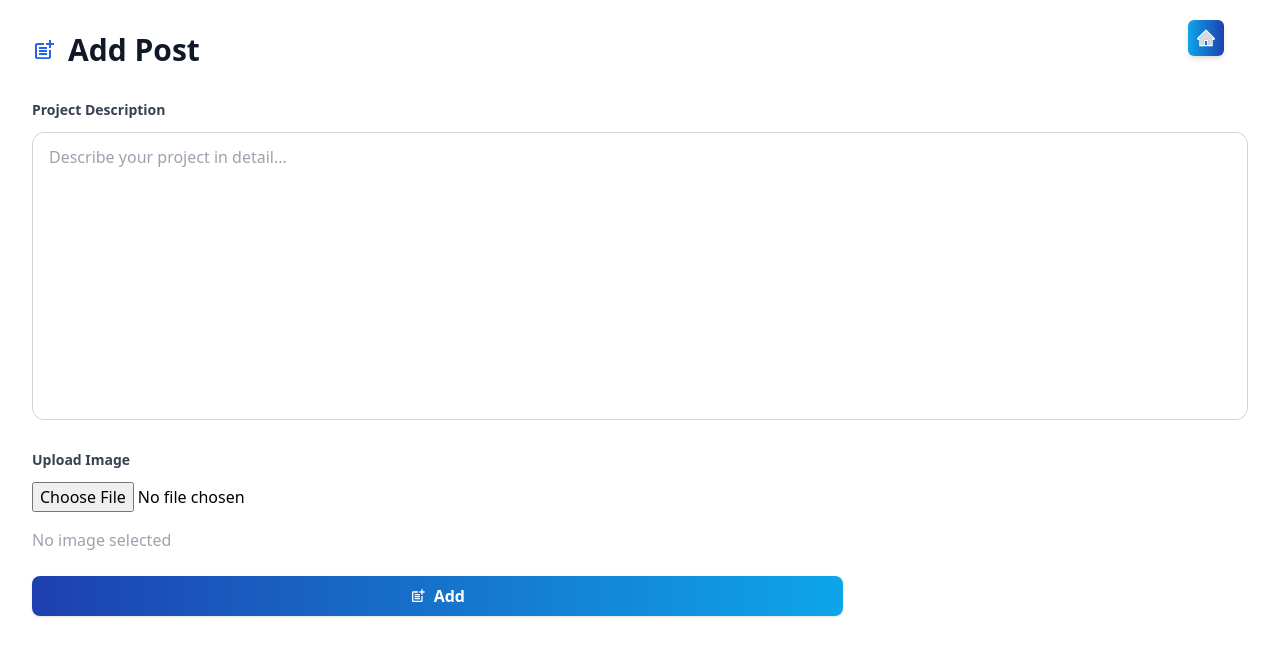
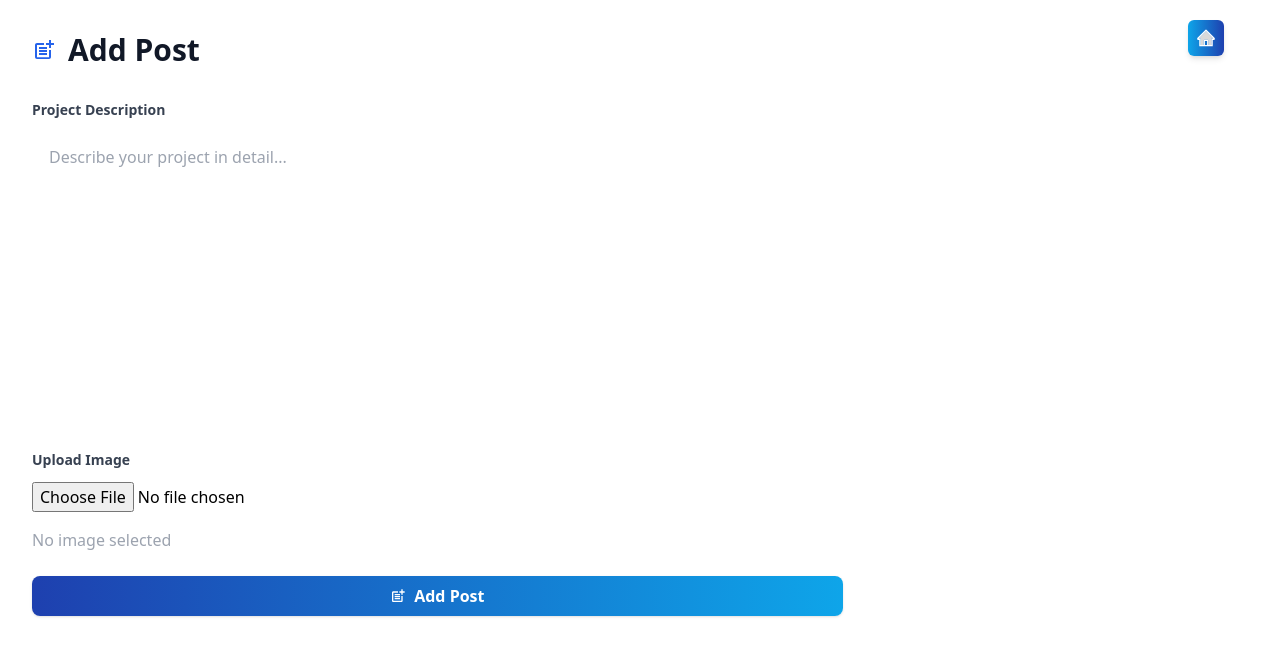
Before and after one commit to motiHaliva/DEV_MATCH, a React (Vite) app in the folder client/: page /createPost in a window 1280 px wide. Shown: the top 656 px of the page. Built offline with nearby package versions, Linux system fonts and the light colour scheme; no server answers.

Commit message:
Enhance SignUp and CreatePost components: add loading state management, improve form handling, and refine UI interactions

```diff
--- a/client/src/features/auth/SignUp.tsx
+++ b/client/src/features/auth/SignUp.tsx
@@ -3,12 +3,12 @@ import { Link, useNavigate } from "react-router-dom";
 import logo from "../../images/logo.png";
 import Button from "../../ui/Button";
 import Input from "../../ui/Input";
+import Loader from "../../ui/Louder";
 import { FaEnvelope, FaLock, FaPhone } from "react-icons/fa";
 import { toast } from "react-toastify";
-import { signUpUser } from "../../api/authApi"
+import { signUpUser } from "../../api/authApi";
 import { validateSignUpForm } from "../../utils/formUserValidate";
 import { useAuth } from "../auth/AuthContext";
-
 
 type SignUpProps = {
   firstname: string;
@@ -29,18 +29,24 @@ const SignUp = () => {
     email: "",
     password: "",
     role: "freelancer",
-    phone: ""
+    phone: "",
   });
 
   const [error, setError] = useState("");
   const [isLoading, setIsLoading] = useState(false);
 
-  const handleChange = (e: React.ChangeEvent<HTMLInputElement | HTMLSelectElement>) => {
+  const handleChange = (
+    e: React.ChangeEvent<HTMLInputElement | HTMLSelectElement>
+  ) => {
     setFormData({ ...formData, [e.target.name]: e.target.value });
   };
 
   const handleSubmit = async (e: React.FormEvent) => {
     e.preventDefault();
+
+    // ✅ מונע שליחה כפולה
+    if (isLoading) return;
+
     setError("");
 
     if (!validateSignUpForm(formData, setError)) return;
@@ -48,6 +54,7 @@ const SignUp = () => {
     setIsLoading(true);
     try {
       const response = await signUpUser(formData);
+
       console.log("📱 Phone number being sent:", formData.phone);
       console.log("✅ SignUp successful, user data:", response.data.user);
 
@@ -55,9 +62,9 @@ const SignUp = () => {
 
       toast.success("ההרשמה הצליחה!");
       navigate("/profile");
-
     } catch (err: any) {
-      const errorMessage = err.response?.data?.error;
+      const errorMessage =
+        err?.response?.data?.error || "Something went wrong. Please try again.";
       setError(errorMessage);
       toast.error(errorMessage);
     } finally {
@@ -66,10 +73,14 @@ const SignUp = () => {
   };
 
   return (
-    <div className="">
+    <div className="flex justify-center">
+      {isLoading ? (
+        // ✅ בזמן יצירה: מציג Loader במקום הטופס
+        <Loader />
+      ) : (
         <form
           onSubmit={handleSubmit}
-        className=" text-center mt-9 p-5 shadow-xl md:w-1/2"
+          className="text-center mt-9 p-5 shadow-xl md:w-1/2"
         >
           <img className="w-24 rounded-full mx-auto" src={logo} alt="logo" />
           <h1 className="text-2xl font-bold py-6">Create your account</h1>
@@ -127,9 +138,11 @@ const SignUp = () => {
             onChange={handleChange}
           />
 
-
           <div className="text-left mt-5 flex items-center">
-          <label className="block font-medium mb-1 text-left mr-3" htmlFor="role">
+            <label
+              className="block font-medium mb-1 text-left mr-3"
+              htmlFor="role"
+            >
               Role:
             </label>
             <select
@@ -146,16 +159,17 @@ const SignUp = () => {
           </div>
 
           {error && (
-          <p className="text-red-600 text-sm mt-4 mb-2 font-medium">{error}</p>
+            <p className="text-red-600 text-sm mt-4 mb-2 font-medium">
+              {error}
+            </p>
           )}
 
           <div className="my-9">
             <Button
-            text={isLoading ? "Creating account..." : "Create account"}
+              text="Create account"
               variant="primary"
               className="p-3"
               type="submit"
-            disabled={isLoading}
             />
           </div>
 
@@ -163,6 +177,7 @@ const SignUp = () => {
             <h3>Back to sign in</h3>
           </Link>
         </form>
+      )}
     </div>
   );
 };
--- a/client/src/features/posts/CreatePost.tsx
+++ b/client/src/features/posts/CreatePost.tsx
@@ -21,6 +21,7 @@ const CreatePost = ({ onPostCreated }: CreatePostProps) => {
   });
   const { currentUser } = useAuth();
   const [error, setError] = useState('');
+  const [isSubmitting, setIsSubmitting] = useState(false); // ✅ הוספה
   const navigate = useNavigate();
 
   const { imageLoading, imageError, handleImageUpload } = useImageUpload({
@@ -41,7 +42,7 @@ const CreatePost = ({ onPostCreated }: CreatePostProps) => {
     if (currentUser) {
       setFormData(prev => ({
         ...prev,
-        post_type: currentUser?.role ?? "",
+        post_type: currentUser?. role ??  "",
       }));
     }
   }, [currentUser]);
@@ -54,26 +55,31 @@ const CreatePost = ({ onPostCreated }: CreatePostProps) => {
     setFormData(prev => ({ ...prev, [name]: newValue }));
   };
 
-  const handleSubmit = async (e: React.FormEvent) => {
+  const handleSubmit = async (e:  React.FormEvent) => {
     e.preventDefault();
 
     setError('');
+    setIsSubmitting(true); // ✅ התחל loading
+
     try {
       const payload = { ...formData };
-      if (!payload.image_url) delete payload.image_url;
+      if (! payload.image_url) delete payload.image_url;
 
       await createPost(payload);
       setFormData({ content: "", post_type: currentUser?.role || "", image_url: "" });
       if (onPostCreated) onPostCreated();
       toast.success('Post created successfully!');
       navigate("/freelancers");
-    } catch (err: any) {
-      setError(err.response?.data?.error || 'Error creating post. Please try again.');
-      toast.error(err.response?.data?.error || 'Error creating post. Please try again.');
+    } catch (err:  any) {
+      setError(err.response?.data?.error || 'Error creating post.  Please try again.');
+      toast.error(err.response?. data?.error || 'Error creating post. Please try again.');
+    } finally {
+      setIsSubmitting(false); // ✅ סיים loading
     }
   };
 
   const displayError = error || imageError;
+  const isLoading = imageLoading || isSubmitting; // ✅ loading משולב
 
   return (
     <div className="bg-white rounded-2xl p-8 h-100 relative">
@@ -82,6 +88,7 @@ const CreatePost = ({ onPostCreated }: CreatePostProps) => {
         icon={<AiTwotoneHome className="text-xl" />}
         variant="icon"
         className="absolute right-14 top-5 bg-gradient-to-r from-brand-blueLight to-brand-blue text-white p-2 rounded-md shadow-md transition duration-200 hover:scale-105"
+        disabled={isLoading} // ✅ disable
       />
 
       <div className="flex items-center gap-3 mb-8">
@@ -96,10 +103,10 @@ const CreatePost = ({ onPostCreated }: CreatePostProps) => {
             name="content"
             value={formData.content || ''}
             onChange={handleChange}
-            className="h-72 w-full px-4 py-3 border border-gray-300 rounded-xl focus:ring-2 focus:ring-blue-500 focus:border-transparent resize-none"
+            className="h-72 w-full px-4 py-3 border border-gray-300 rounded-xl focus:ring-2 focus: ring-blue-500 focus: border-transparent resize-none disabled:opacity-50 disabled:cursor-not-allowed"
             placeholder="Describe your project in detail..."
             required
-            disabled={imageLoading}
+            disabled={isLoading} // ✅ disable
           />
         </div>
 
@@ -109,11 +116,14 @@ const CreatePost = ({ onPostCreated }: CreatePostProps) => {
             type="file"
             accept="image/*"
             onChange={handleImageUpload}
-            className="block mb-4"
-            disabled={imageLoading}
+            className="block mb-4 disabled:opacity-50 disabled:cursor-not-allowed"
+            disabled={isLoading} // ✅ disable
           />
-          {imageLoading ? (
-            <p>Loading image preview...</p>
+          {imageLoading ?  (
+            <div className="flex items-center gap-2 text-blue-600">
+              <div className="animate-spin rounded-full h-5 w-5 border-b-2 border-blue-600"></div>
+              <p>Uploading image...</p>
+            </div>
           ) : formData.image_url ? (
             <img
               src={formData.image_url}
@@ -132,11 +142,12 @@ const CreatePost = ({ onPostCreated }: CreatePostProps) => {
         )}
 
         <Button
-          text="Add"
+          text={isSubmitting ? "Creating post..." : "Add Post"} // ✅ טקסט דינמי
           variant="blue"
           type="submit"
-          icon={<MdPostAdd />}
-          disabled={imageLoading}
+          icon={isSubmitting ? undefined : <MdPostAdd />} // ✅ הסתר אייקון בזמן loading
+          disabled={isLoading} // ✅ disable
+          className={isLoading ? 'opacity-50 cursor-not-allowed' : ''}
         />
       </form>
     </div>
```
Lines whose indentation alone changed are shown as unchanged.
